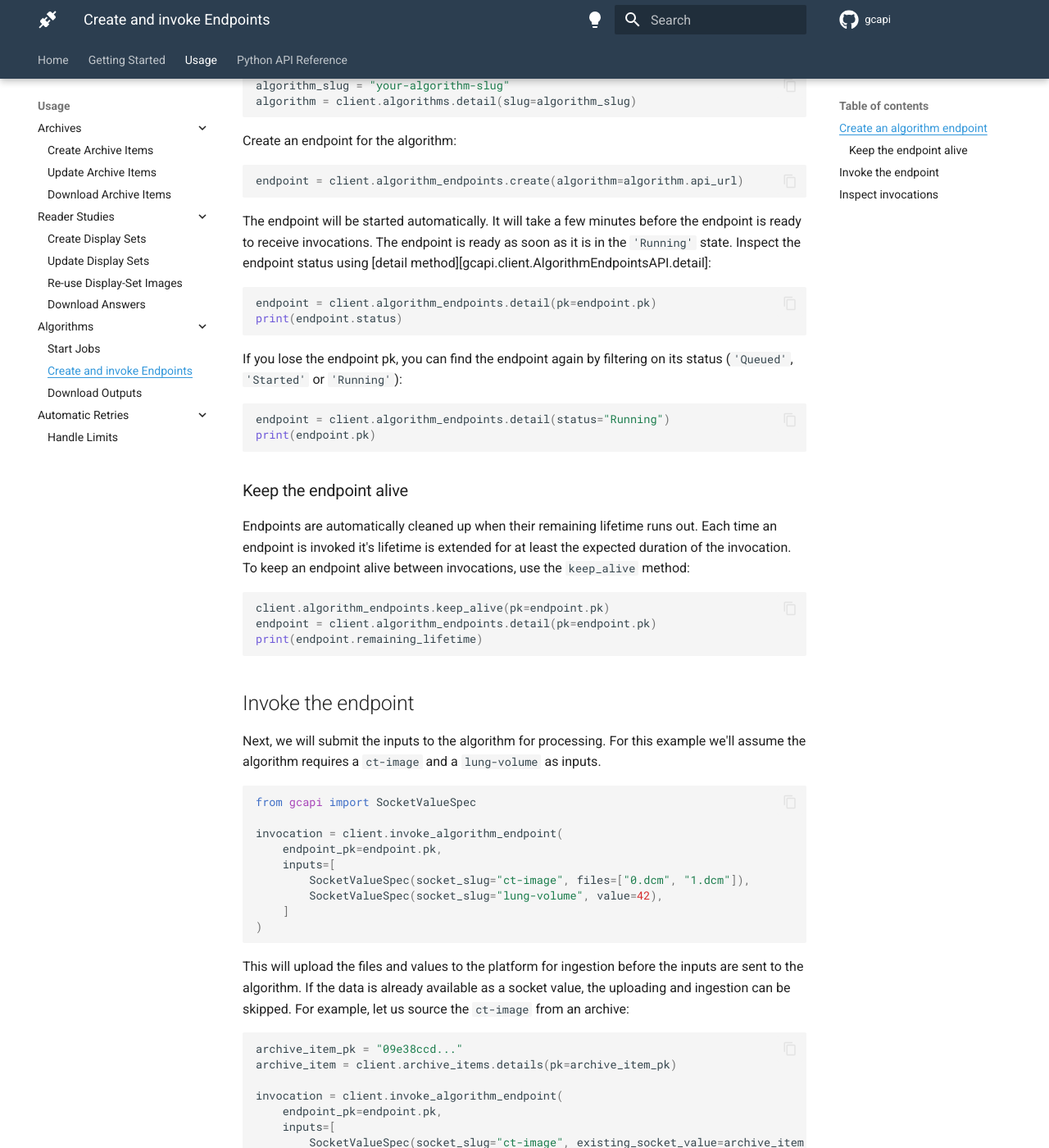
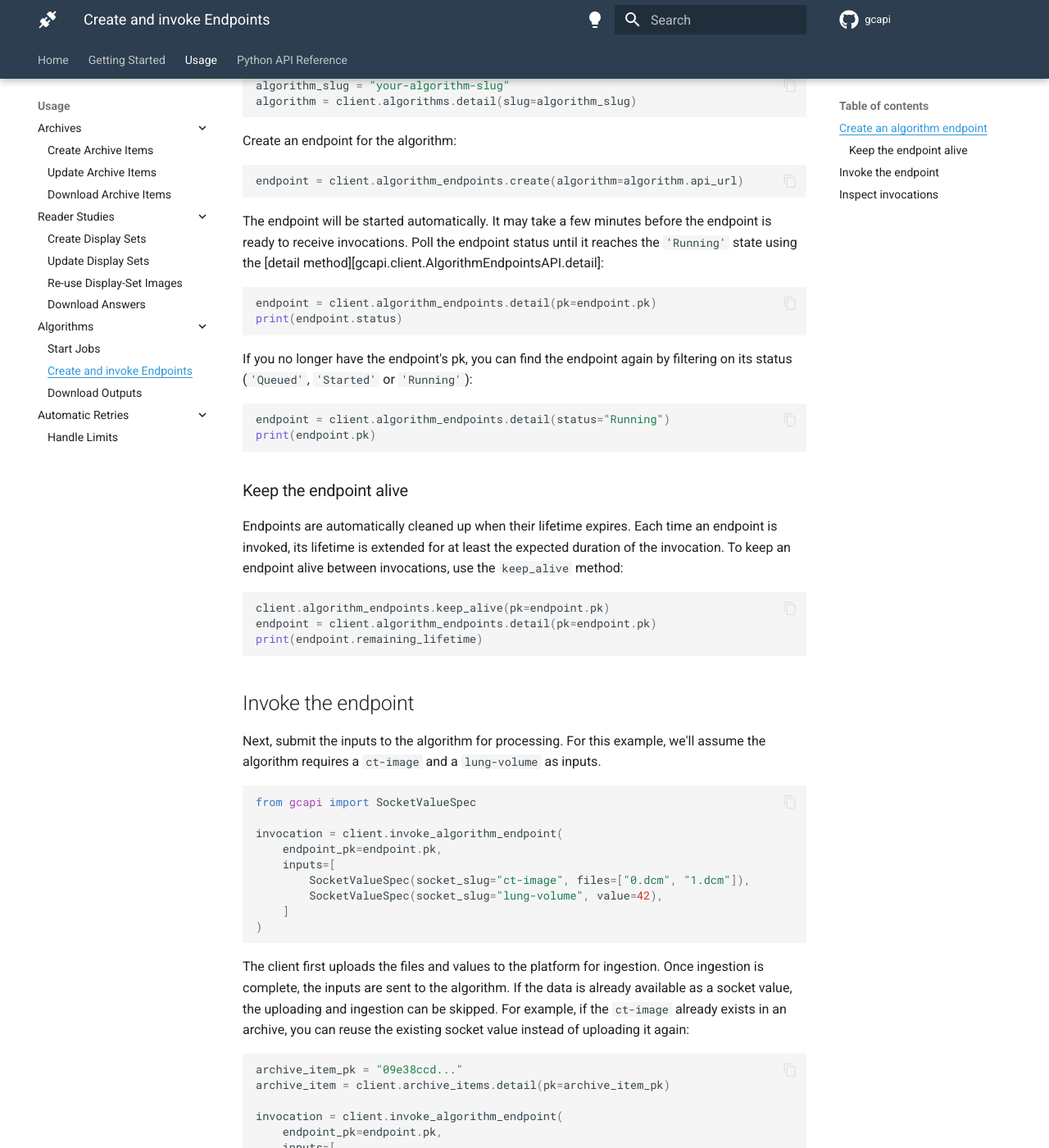
Before and after one commit to DIAGNijmegen/rse-gcapi, an MkDocs documentation site: the page built from docs/usage/algorithm/create_and_invoke_endpoints.md, in a window 1280 px wide and 1400 px high, scrolled down 495 px. Shown: the whole window at 82% size. Built offline with MkDocs 1.6.1 and Material for MkDocs 9.7.7, drawn with Linux system fonts in a browser that asks for light colours; comment, search, counter and statistics services are not loaded; some of the changed text lies outside the part shown.

Commit message:
Clean up

````diff
--- a/docs/usage/algorithm/create_and_invoke_endpoints.md
+++ b/docs/usage/algorithm/create_and_invoke_endpoints.md
@@ -11,7 +11,7 @@ client = gcapi.Client(token="your-personal-token")
 
 ## Create an algorithm endpoint
 
-Start off by getting the algorithm details, making sure you [have access rights](../../getting-started.md#access-rights):
+First, retrieve the algorithm details, making sure you [have access rights](../../getting-started.md#access-rights):
 
 ```Python
 algorithm_slug = "your-algorithm-slug"
@@ -24,8 +24,8 @@ Create an endpoint for the algorithm:
 endpoint = client.algorithm_endpoints.create(algorithm=algorithm.api_url)
 ```
 
-The endpoint will be started automatically. It will take a few minutes before the endpoint is ready to receive
-invocations. The endpoint is ready as soon as it is in the `'Running'` state. Inspect the endpoint status using
+The endpoint will be started automatically. It may take a few minutes before the endpoint is ready to receive
+invocations. Poll the endpoint status until it reaches the `'Running'` state using the
 [detail method][gcapi.client.AlgorithmEndpointsAPI.detail]:
 
 ```python
@@ -33,7 +33,8 @@ endpoint = client.algorithm_endpoints.detail(pk=endpoint.pk)
 print(endpoint.status)
 ```
 
-If you lose the endpoint pk, you can find the endpoint again by filtering on its status (`'Queued'`, `'Started'` or `'Running'`):
+If you no longer have the endpoint's pk, you can find the endpoint again by filtering on its status (`'Queued'`,
+`'Started'` or `'Running'`):
 
 ```python
 endpoint = client.algorithm_endpoints.detail(status="Running")
@@ -42,9 +43,9 @@ print(endpoint.pk)
 
 ### Keep the endpoint alive
 
-Endpoints are automatically cleaned up when their remaining lifetime runs out. Each time an endpoint is invoked it's
-lifetime is extended for at least the expected duration of the invocation. To keep an endpoint alive between
-invocations, use the `keep_alive` method:
+Endpoints are automatically cleaned up when their lifetime expires. Each time an endpoint is invoked, its lifetime is
+extended for at least the expected duration of the invocation. To keep an endpoint alive between invocations, use the
+`keep_alive` method:
 
 ```python
 client.algorithm_endpoints.keep_alive(pk=endpoint.pk)
@@ -54,7 +55,7 @@ print(endpoint.remaining_lifetime)
 
 ## Invoke the endpoint
 
-Next, we will submit the inputs to the algorithm for processing. For this example we'll assume the algorithm requires a
+Next, submit the inputs to the algorithm for processing. For this example, we'll assume the algorithm requires a
 `ct-image` and a `lung-volume` as inputs.
 
 ```python
@@ -69,13 +70,14 @@ invocation = client.invoke_algorithm_endpoint(
 )
 ```
 
-This will upload the files and values to the platform for ingestion before the inputs are sent to the algorithm. If the
-data is already available as a socket value, the uploading and ingestion can be skipped. For example, let us source the
-`ct-image` from an archive:
+The client first uploads the files and values to the platform for ingestion. Once ingestion is complete, the inputs are
+sent to the algorithm. If the data is already available as a socket value, the uploading and ingestion can be skipped.
+For example, if the `ct-image` already exists in an archive, you can reuse the existing socket value instead of
+uploading it again:
 
 ```python
 archive_item_pk = "09e38ccd..."
-archive_item = client.archive_items.details(pk=archive_item_pk)
+archive_item = client.archive_items.detail(pk=archive_item_pk)
 
 invocation = client.invoke_algorithm_endpoint(
     endpoint_pk=endpoint.pk,
@@ -88,12 +90,11 @@ invocation = client.invoke_algorithm_endpoint(
 
 ## Inspect invocations
 
-Inspect the invocation status using the detail method:
+Retrieve the invocation status using the [detail method][gcapi.client.AlgorithmInvocationsAPI.detail]:
 
 ```python
-invocation = client.algorithm_invocations.detail(invocation.pk)
+invocation = client.algorithm_invocations.detail(pk=invocation.pk)
 print(invocation.status)
 ```
 
-After an invocation has finished and has the status `'Succeeded'`, you
-can [download the outputs](../algorithm/download_algorithm_outputs.md).
+Once the invocation reaches the `'Succeeded'` state, you can [download the outputs](../algorithm/download_algorithm_outputs.md).
````
Also changed, not shown: docs/usage/algorithm/start_algorithm_jobs.md (+1 -1 lines).
